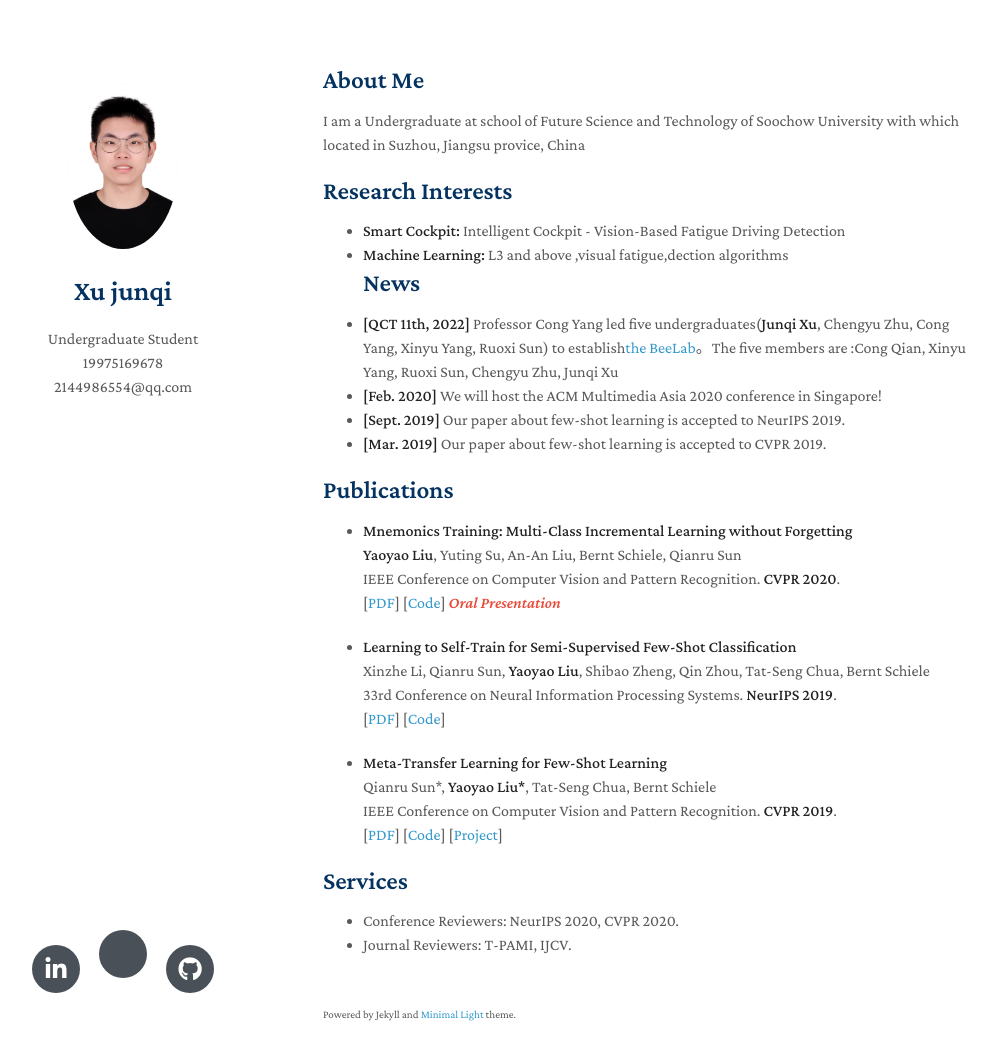
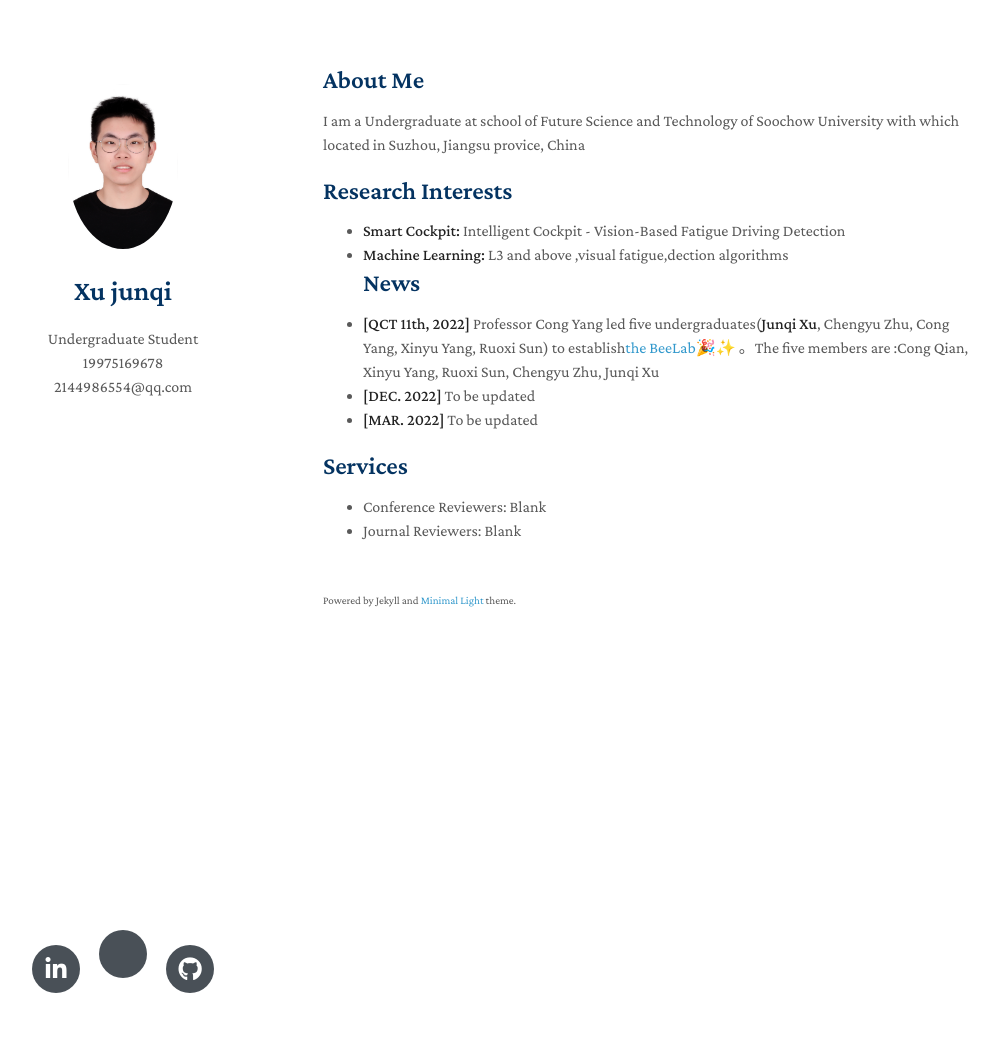
Before and after one commit to junqixu/junqixu.github.io, a Jekyll site: the page built from index.md, in a window 1280 px wide and 1095 px high. Shown: the top 1060 px of the window, without its empty margins (147-1145 px from the left). Built offline with Jekyll 4.4.1, drawn with Linux system fonts in a browser that asks for light colours; nearby versions of some CDN libraries; a style sheet for code colours, icons or effects is not loaded; our own code applies the rules of GitHub Pages for plain Markdown files.

Commit message:
Update index.md

```diff
--- a/index.md
+++ b/index.md
@@ -12,38 +12,12 @@ I am a Undergraduate at school of Future Science and Technology of Soochow Unive
 - **Machine Learning:** L3 and above ,visual fatigue,dection algorithms
 ## News
 
-- **[QCT 11th, 2022]** Professor Cong Yang led five undergraduates(**Junqi Xu**, Chengyu Zhu, Cong Yang, Xinyu Yang, Ruoxi Sun) to establish[the BeeLab]()。The five members are :Cong Qian, Xinyu Yang, Ruoxi Sun, Chengyu Zhu, Junqi Xu
-- **[Feb. 2020]** We will host the ACM Multimedia Asia 2020 conference in Singapore!
-- **[Sept. 2019]** Our paper about few-shot learning is accepted to NeurIPS 2019.
-- **[Mar. 2019]** Our paper about few-shot learning is accepted to CVPR 2019.
+- **[QCT 11th, 2022]** Professor Cong Yang led five undergraduates(**Junqi Xu**, Chengyu Zhu, Cong Yang, Xinyu Yang, Ruoxi Sun) to establish[the BeeLab](https://xinyu1213.github.io/)🎉✨ 。The five members are :Cong Qian, Xinyu Yang, Ruoxi Sun, Chengyu Zhu, Junqi Xu
+- **[DEC. 2022]** To be updated
+- **[MAR. 2022]** To be updated
 
-## Publications
-
-- **Mnemonics Training: Multi-Class Incremental Learning without Forgetting**
-  <br>
-  **Yaoyao Liu**, Yuting Su, An-An Liu, Bernt Schiele, Qianru Sun
-  <br>
-  IEEE Conference on Computer Vision and Pattern Recognition. **CVPR 2020**.
-  <br>
-  [[PDF](https://arxiv.org/pdf/2002.10211.pdf)] [[Code](https://github.com/yaoyao-liu/mnemonics)] <strong><i style="color:#e74d3c">Oral Presentation</i></strong>
-
-- **Learning to Self-Train for Semi-Supervised Few-Shot Classification**
-  <br>
-  Xinzhe Li, Qianru Sun, **Yaoyao Liu**, Shibao Zheng, Qin Zhou, Tat-Seng Chua, Bernt Schiele
-  <br>
-  33rd Conference on Neural Information Processing Systems. **NeurIPS 2019**.
-  <br>
-  [[PDF](http://papers.nips.cc/paper/9216-learning-to-self-train-for-semi-supervised-few-shot-classification.pdf)] [[Code](https://github.com/xinzheli1217/learning-to-self-train)]
-
-- **Meta-Transfer Learning for Few-Shot Learning**
-  <br>
-  Qianru Sun\*, **Yaoyao Liu\***, Tat-Seng Chua, Bernt Schiele
-  <br>
-  IEEE Conference on Computer Vision and Pattern Recognition. **CVPR 2019**.
-  <br>
-  [[PDF](http://openaccess.thecvf.com/content_CVPR_2019/papers/Sun_Meta-Transfer_Learning_for_Few-Shot_Learning_CVPR_2019_paper.pdf)] [[Code](https://github.com/yaoyao-liu/meta-transfer-learning)] [[Project](https://mtl.yyliu.net/)]
 
 ## Services
 
-- Conference Reviewers: NeurIPS 2020, CVPR 2020.
-- Journal Reviewers: T-PAMI, IJCV.
+- Conference Reviewers: Blank
+- Journal Reviewers:  Blank
```
